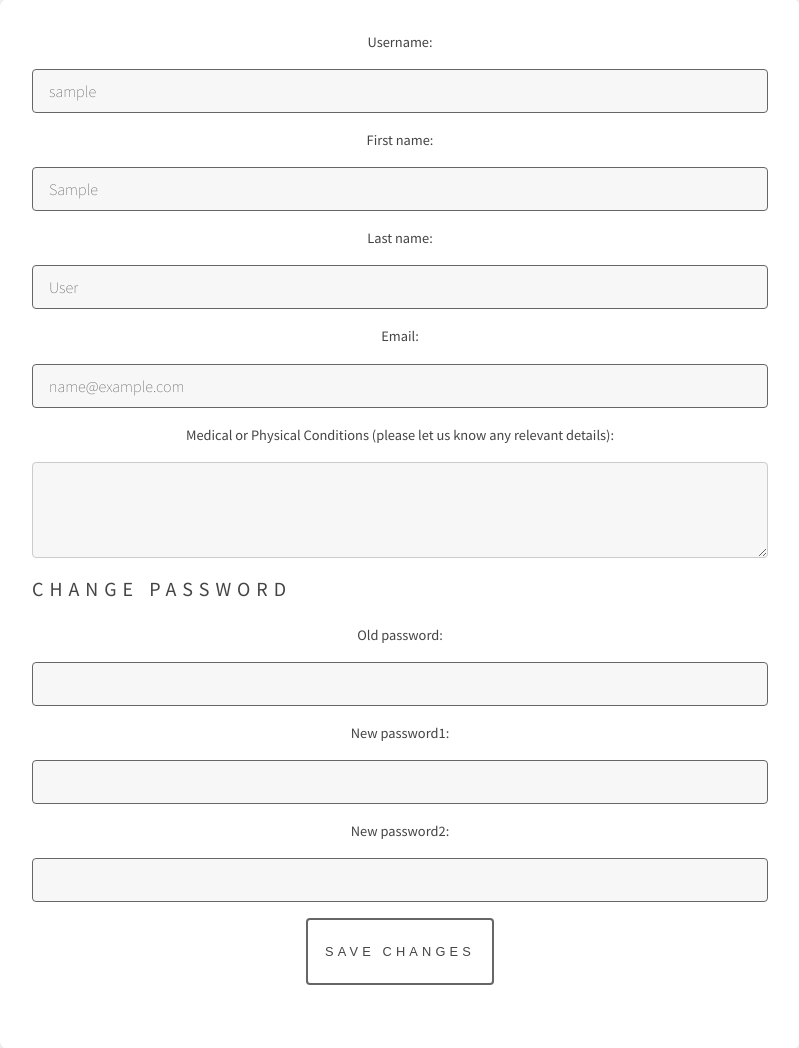
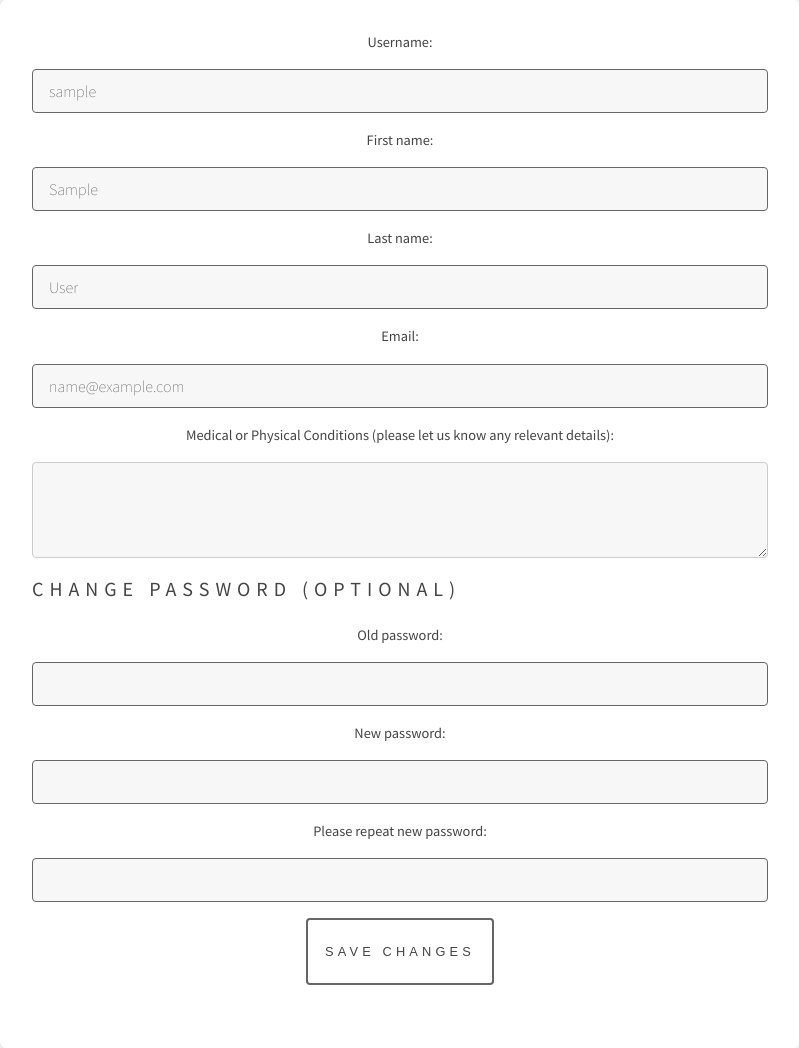
Before and after one commit to D-Mallon/namasdre, a Django app: page /update_profile/ in a window 1280 px wide. Shown: the part 665-1713 px from the top of the page, without its empty margins (240-1039 px from the left). Run offline with Django 4.2, Linux system fonts and the light colour scheme; the visitor is signed in with stand-in values (Sample User, id 1).

Commit message:
refactor: Improve password change form validation and UI

```diff
--- a/register/forms.py
+++ b/register/forms.py
@@ -35,9 +35,40 @@ class ProfileUpdateForm(UserChangeForm):
 
     def __init__(self, *args, **kwargs):
         super(ProfileUpdateForm, self).__init__(*args, **kwargs)
-        self.fields['password'].widget = forms.HiddenInput()  # Hide the password field - prefer to use password change form below for styling reasons
+        if 'password' in self.fields:
+            del self.fields['password']  # Remove password field - prefer to use password change form below for styling reasons
 
 class CustomPasswordChangeForm(PasswordChangeForm):
-    old_password = forms.CharField(widget=forms.PasswordInput(attrs={'class': 'form-control'}), required=False)
-    new_password1 = forms.CharField(widget=forms.PasswordInput(attrs={'class': 'form-control'}), required=False)
-    new_password2 = forms.CharField(widget=forms.PasswordInput(attrs={'class': 'form-control'}), required=False)
+    old_password = forms.CharField(
+        label="Old password",
+        widget=forms.PasswordInput(attrs={'class': 'form-control'}),
+        required=False  # Make old password optional initially
+    )
+    new_password1 = forms.CharField(
+        label="New password",
+        widget=forms.PasswordInput(attrs={'class': 'form-control'}),
+        required=False  # Make new password1 optional initially
+    )
+    new_password2 = forms.CharField(
+        label="Please repeat new password",
+        widget=forms.PasswordInput(attrs={'class': 'form-control'}),
+        required=False  # Make new password2 optional initially
+    )
+
+    def clean(self):
+        cleaned_data = super().clean()
+        old_password = cleaned_data.get('old_password')
+        new_password1 = cleaned_data.get('new_password1')
+        new_password2 = cleaned_data.get('new_password2')
+
+        if old_password or new_password1 or new_password2:
+            if not old_password:
+                self.add_error('old_password', 'This field is required if you want to change your password.')
+            if not new_password1:
+                self.add_error('new_password1', 'This field is required if you want to change your password.')
+            if not new_password2:
+                self.add_error('new_password2', 'This field is required if you want to change your password.')
+            if new_password1 and new_password2 and new_password1 != new_password2:
+                self.add_error('new_password2', 'The two password fields didn’t match.')
+
+        return cleaned_data
--- a/register/templates/register/update_profile.html
+++ b/register/templates/register/update_profile.html
@@ -12,7 +12,7 @@
   <form method="post">
     {% csrf_token %}
     {{ form.as_p }}
-    <h3>Change Password</h3>
+    <h3>Change Password (optional)</h3>
     {{ password_form.as_p }}
     <div class="actions">
       <button type="submit" class="button big">Save Changes</button>
--- a/register/views.py
+++ b/register/views.py
@@ -52,12 +52,25 @@ def update_profile(request):
     if request.method == 'POST':
         form = ProfileUpdateForm(request.POST, instance=request.user)
         password_form = CustomPasswordChangeForm(user=request.user, data=request.POST)
-        if form.is_valid() and password_form.is_valid():
+
+        if form.is_valid():
             form.save()
-            user = password_form.save()
-            update_session_auth_hash(request, user)  # Important, to update the session with the new password
+
+            # Check if the user is trying to change their password
+            old_password = request.POST.get('old_password')
+            new_password1 = request.POST.get('new_password1')
+            new_password2 = request.POST.get('new_password2')
+
+            if old_password or new_password1 or new_password2:
+                if password_form.is_valid():
+                    user = password_form.save()
+                    update_session_auth_hash(request, user)  # Important, to update the session with the new password
+                else:
+                    return render(request, 'register/update_profile.html', {'form': form, 'password_form': password_form})
+
             return redirect('profile')
     else:
         form = ProfileUpdateForm(instance=request.user)
         password_form = CustomPasswordChangeForm(user=request.user)
+
     return render(request, 'register/update_profile.html', {'form': form, 'password_form': password_form})
```
Also changed, not shown: 1 other file.
